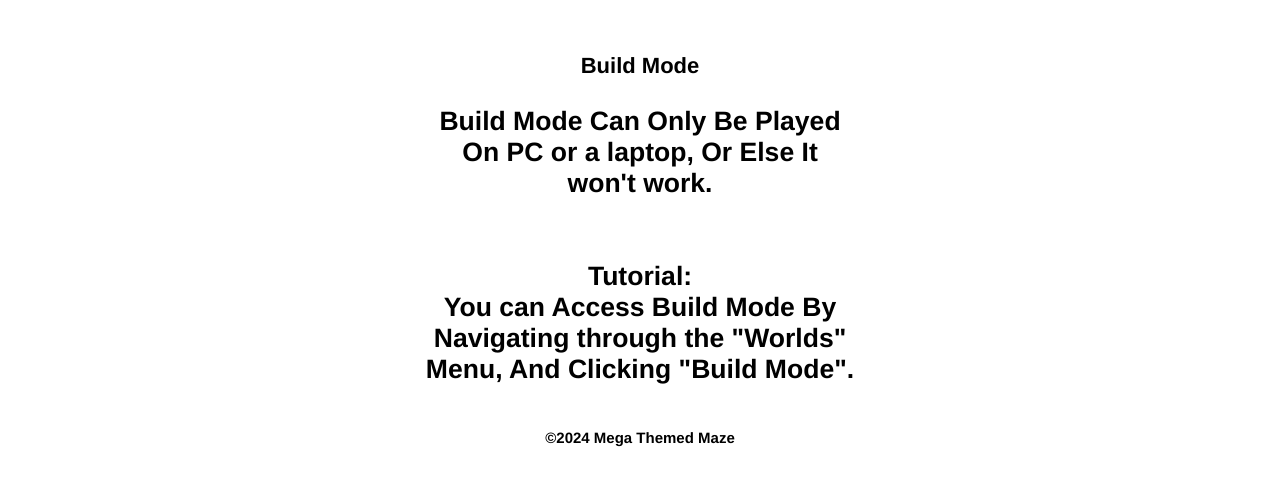
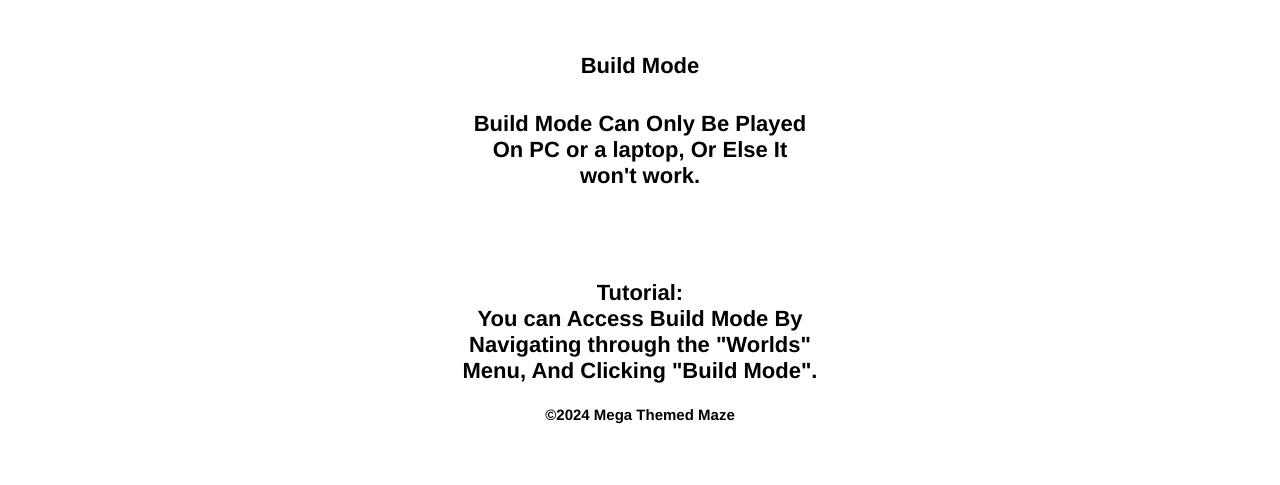
Before and after one commit to mthmaze/edit, a plain HTML site: page index.html in a window 1280 px wide. Shown: the part 81-566 px from the top of the page. Drawn offline with Linux system fonts and the light colour scheme.

Commit message:
Update index.html

```diff
--- a/index.html
+++ b/index.html
@@ -1,3 +1,4 @@
+
 <!DOCTYPE html>
 <html lang="en">
 <head>
@@ -66,7 +67,7 @@ div {text-align: center;}
 
   <div>
 
-<h5>
+
 
   <html>
     <head>
@@ -95,18 +96,30 @@ div {text-align: center;}
 
           </div>
 
+          <div>
+            <p style='font-size: 22px;'>
 
 
 
 
-        <div> Build Mode Can Only Be Played <br>On PC or a laptop, Or Else It <br>won't work.</div>
-        <br>
-        <br>
-        Tutorial:<br>
-        You can Access Build Mode By<br>
-         Navigating through the "Worlds"<br>
-          Menu, And Clicking "Build Mode".
-        </div>
+            Build Mode Can Only Be Played <br>On PC or a laptop, Or Else It <br>won't work.</div>
+
+            <br>  </p>
+          </div>
+          <div>
+          <p style='font-size: 22px;'>
+          Tutorial:<br>
+            You can Access Build Mode By<br>
+             Navigating through the "Worlds"<br>
+              Menu, And Clicking "Build Mode".
+           </p>
+
+
+
+
+          </div>
+
+
 
     <div>          <p style='font-size: 15px;'> ©2024 Mega Themed Maze</p></div>
 
@@ -118,7 +131,6 @@ div {text-align: center;}
 
 
      </body>
-      </h1>
 
 
 
```
